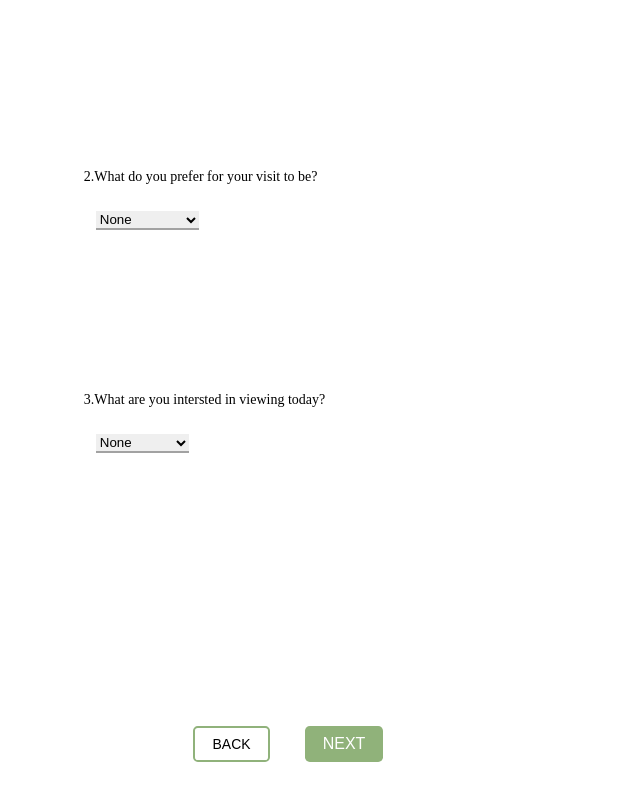
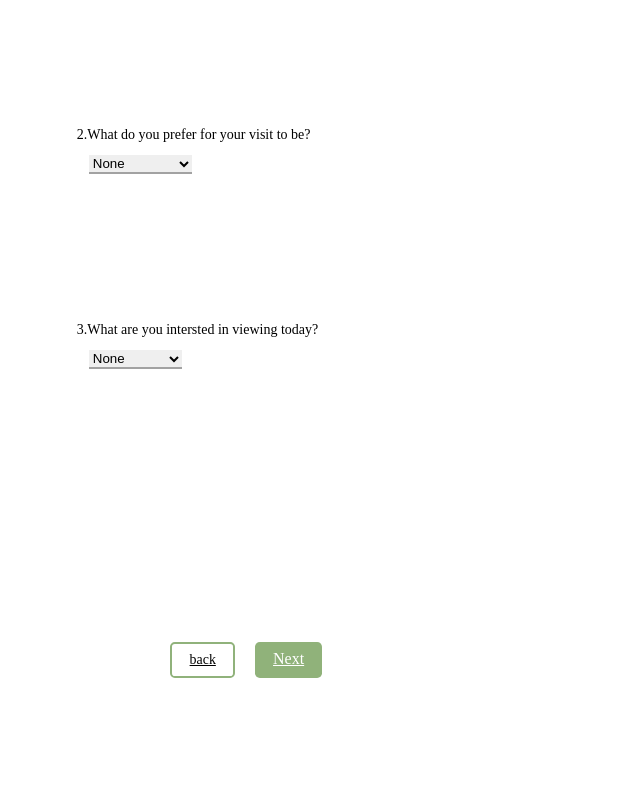
Before and after one commit to GSG-FC02/Urban-Natural, a plain HTML site: page Html/before-visit-info.html in a window 1280 px wide. Shown: the part 440-1240 px from the top of the page, without its empty margins (0-640 px from the left). After the commit the page ends 1143 px from the top, so only its background shows below. Drawn offline with Linux system fonts and the light colour scheme.

Commit message:
Update code

```diff
--- a/Css/style.css
+++ b/Css/style.css
@@ -1,4 +1,4 @@
-18-before-visit-info
+
 /*  Page No.2 before-ontact-info  */
 /*  second-form  */
 #contact-info-2 {
@@ -55,7 +55,7 @@ select {
   flex-direction: row;
   margin: 25px 0 25px 170px;
 }
-#back-5 {
+.back {
   margin-right: 20px;
   padding: 0.5rem 1.1rem;
   border: 2px solid #90b27b;
@@ -65,7 +65,7 @@ select {
   border-radius: 0.3rem;
   cursor: pointer;
 }
-#next-5 {
+.next {
   padding: 0.5rem 1.1rem;
   outline: none;
   border: none;
@@ -75,7 +75,6 @@ select {
   border-radius: 0.3rem;
   cursor: pointer;
 }
-=======
 
 *{
     padding: 0;
@@ -573,7 +572,6 @@ select {
       width:42px;
       height:42px;
       display:inline-block;
-      float:left;
       overflow:hidden;
       line-height:40px;
       margin: 3px;
--- a/Html/before-visit-info.html
+++ b/Html/before-visit-info.html
@@ -54,8 +54,8 @@
       </div>
 
       <div class="butt0n">
-        <input type="submit" id="back-5" value="BACK">
-        <input type="submit" id="next-5" value="NEXT">
+        <a href="contact-info.html" class="back"> back  </a>
+        <a href="self declaration.html" class="next"> Next  </a>
       </div>
 
     </form>
```
